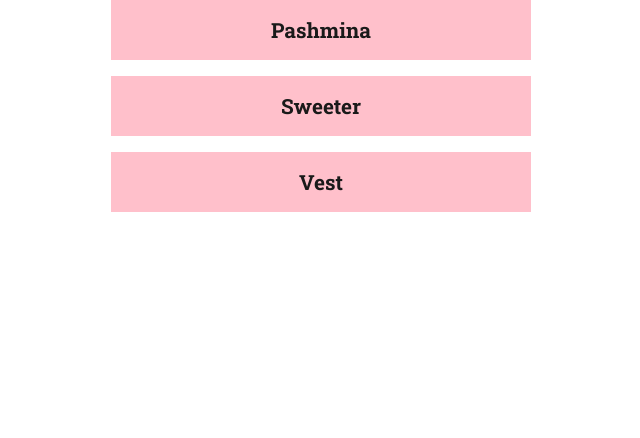
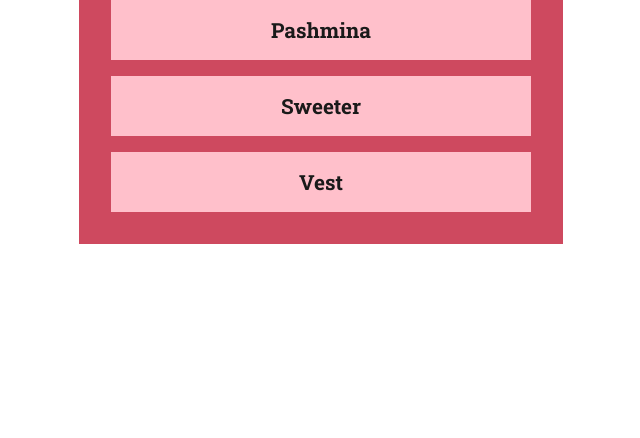
Before and after one commit to Callistacaca/linktree-g5, a plain HTML site: page index.html in a window 1280 px wide. Shown: the part 362-800 px from the top of the page, without its empty margins (319-959 px from the left). Drawn offline with Linux system fonts and the light colour scheme; a web font is replaced by a local one.

Commit message:
Update style.css

```diff
--- a/assets/css/style.css
+++ b/assets/css/style.css
@@ -17,7 +17,7 @@ body {
 }
 
 .container {
-    background-color: white;
+    background-color: rgb(206, 73, 95);
     padding: 2rem;
     display: flex;
     align-items: center;
```
